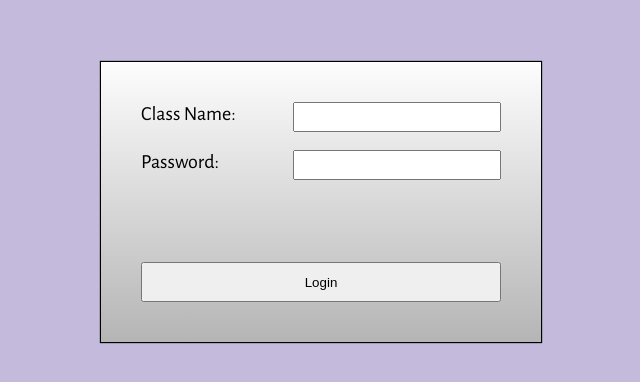
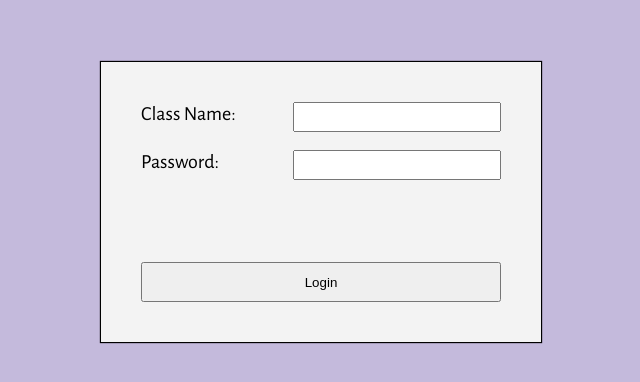
Before and after one commit to neketka/HWSharer, a website: page index/index.html in a window 1280 px wide. Shown: the part 198-580 px from the top of the page, without its empty margins (319-959 px from the left). Drawn offline with nearby package versions, Linux system fonts and the light colour scheme.

Commit message:
Fixed login colors.

```diff
--- a/index/style/loginbox.css
+++ b/index/style/loginbox.css
@@ -10,7 +10,7 @@
     top: 32.5%;
     transition: top 1.5s;
     transition-timing-function: ease-out;
-    background: linear-gradient(#fdfdfd, #b5b5b5);
+    background-color: #f3f3f3;
     box-shadow: 0 0 1px 1px black;
     font-family: "Alegreya Sans", "Lucida Grande", sans-serif;
     font-size: 20px;
```
